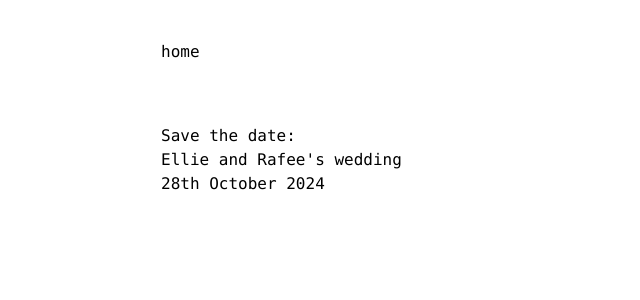
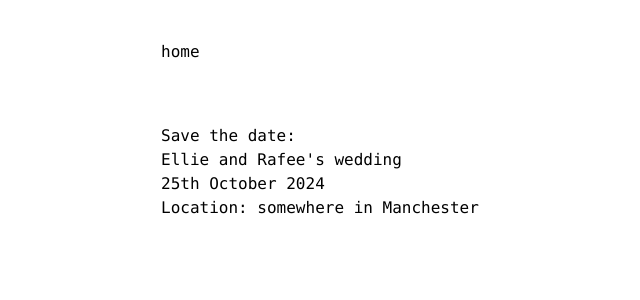
Before and after one commit to rafeeJ/wedding, a Next.js app: page / in a window 1280 px wide. Shown: the top 300 px of the page, without its empty margins (71-711 px from the left). Built offline with nearby package versions, Linux system fonts and the light colour scheme.

Commit message:
feat: updates date

```diff
--- a/src/features/saveTheDate/placeholder.tsx
+++ b/src/features/saveTheDate/placeholder.tsx
@@ -3,7 +3,8 @@ export const Placeholder = () => {
     <section className="mx-auto py-10 border-gray-300">
       <p>Save the date:</p>
       <p>Ellie and Rafee{"'"}s wedding</p>
-      <p>28th October 2024</p>
+      <p>25th October 2024</p>
+      <p>Location: somewhere in Manchester</p>
     </section>
   );
 };
```
